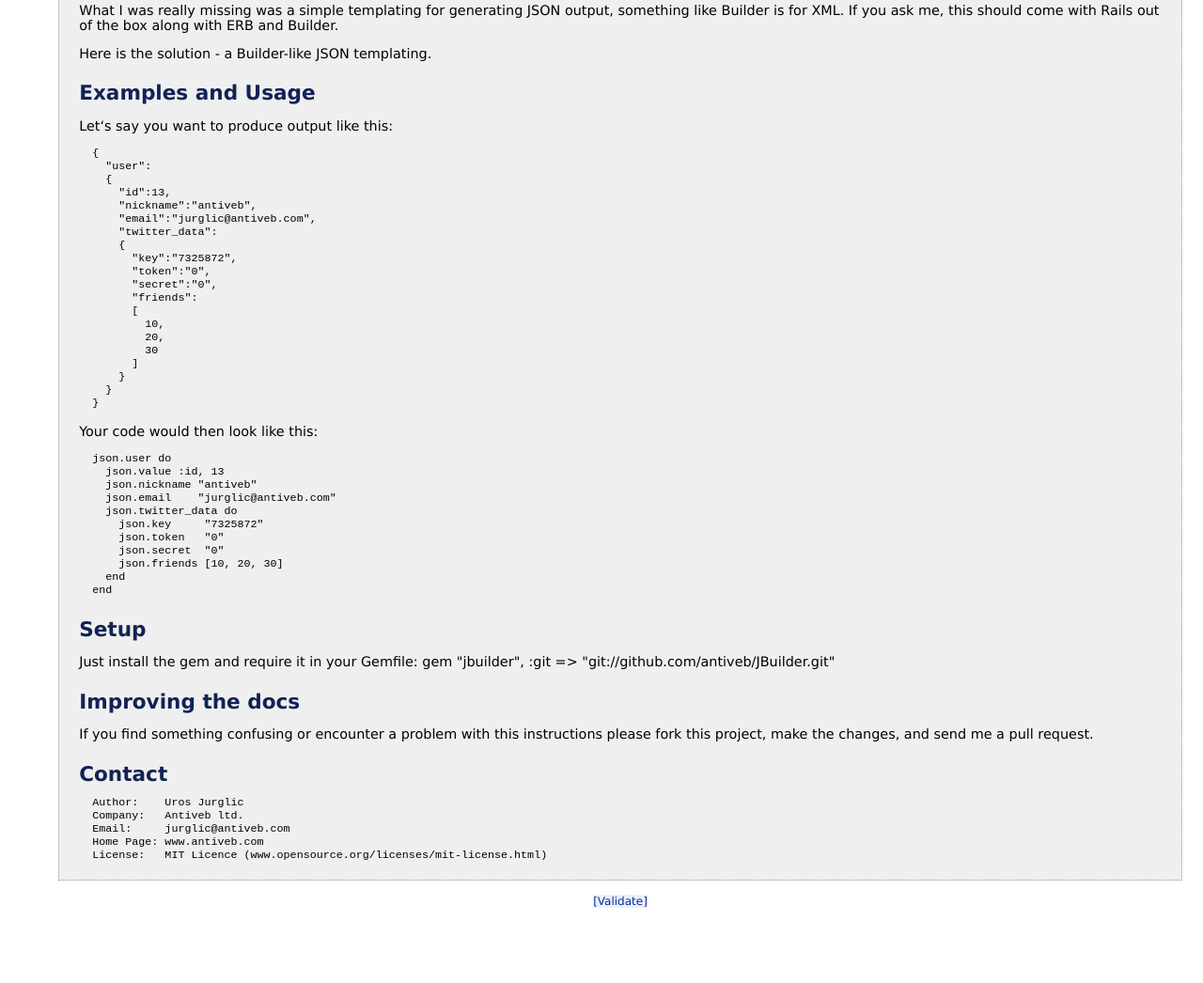
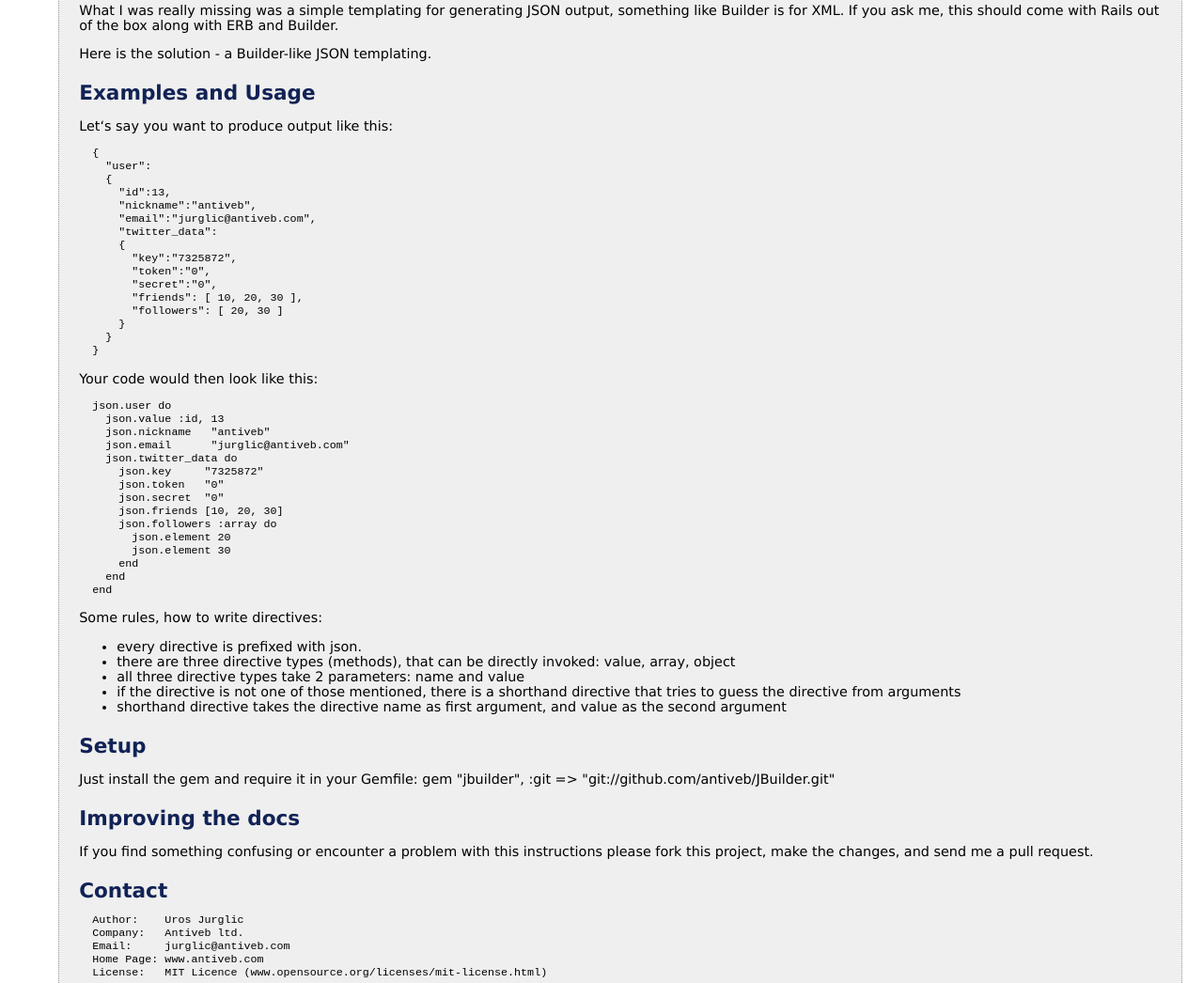
Before and after one commit to hisenb3rg/JBuilder, a plain HTML site: page doc/files/README_rdoc.html in a window 1280 px wide. Shown: the part 422-1468 px from the top of the page at 94% size. Before the commit the page ends 1402 px from the top, so only its background shows below. Drawn offline with Linux system fonts and the light colour scheme.

Commit message:
readme...

```diff
--- a/doc/files/README_rdoc.html
+++ b/doc/files/README_rdoc.html
@@ -56,7 +56,7 @@
     </tr>
     <tr class="top-aligned-row">
       <td><strong>Last Update:</strong></td>
-      <td>Thu Oct 14 00:40:36 +0200 2010</td>
+      <td>Thu Oct 14 00:56:40 +0200 2010</td>
     </tr>
     </table>
   </div>
@@ -131,12 +131,8 @@ Let&#8216;s say you want to produce output like this:
         &quot;key&quot;:&quot;7325872&quot;,
         &quot;token&quot;:&quot;0&quot;,
         &quot;secret&quot;:&quot;0&quot;,
-        &quot;friends&quot;:
-        [
-          10,
-          20,
-          30
-        ]
+        &quot;friends&quot;: [ 10, 20, 30 ],
+        &quot;followers&quot;: [ 20, 30 ]
       }
     }
   }
@@ -147,16 +143,43 @@ Your code would then look like this:
 <pre>
   json.user do
     json.value :id, 13
-    json.nickname &quot;antiveb&quot;
-    json.email    &quot;jurglic@antiveb.com&quot;
+    json.nickname   &quot;antiveb&quot;
+    json.email      &quot;jurglic@antiveb.com&quot;
     json.twitter_data do
       json.key     &quot;7325872&quot;
       json.token   &quot;0&quot;
       json.secret  &quot;0&quot;
       json.friends [10, 20, 30]
+      json.followers :array do
+        json.element 20
+        json.element 30
+      end
     end
   end
 </pre>
+<p>
+Some rules, how to write directives:
+</p>
+<ul>
+<li>every directive is prefixed with json.
+
+</li>
+<li>there are three directive types (methods), that can be directly invoked:
+value, array, object
+
+</li>
+<li>all three directive types take 2 parameters: name and value
+
+</li>
+<li>if the directive is not one of those mentioned, there is a shorthand
+directive that tries to guess the directive from arguments
+
+</li>
+<li>shorthand directive takes the directive name as first argument, and value
+as the second argument
+
+</li>
+</ul>
 <h2>Setup</h2>
 <p>
 Just install the gem and require it in your Gemfile: gem
```
Also changed, not shown: 2 other files.
